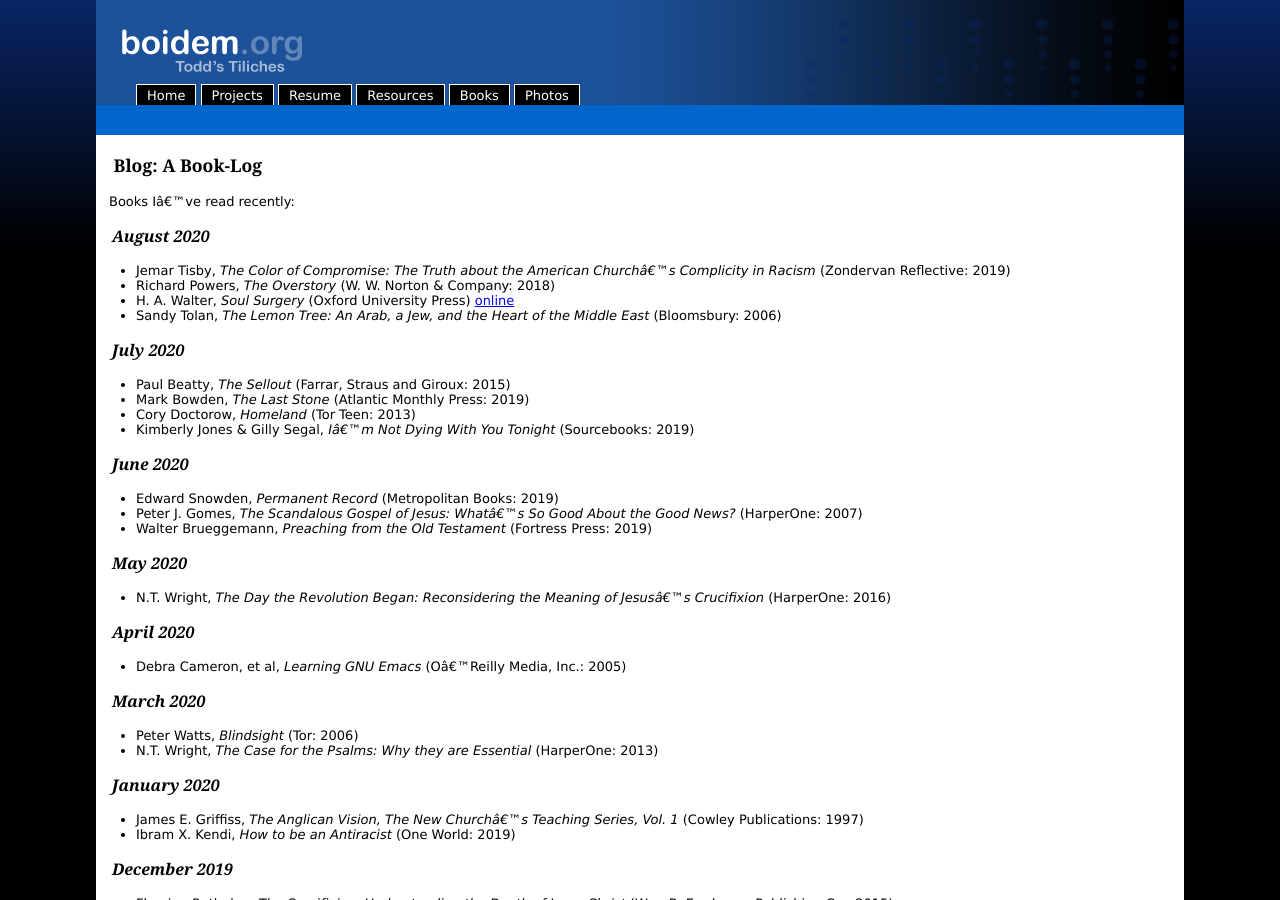
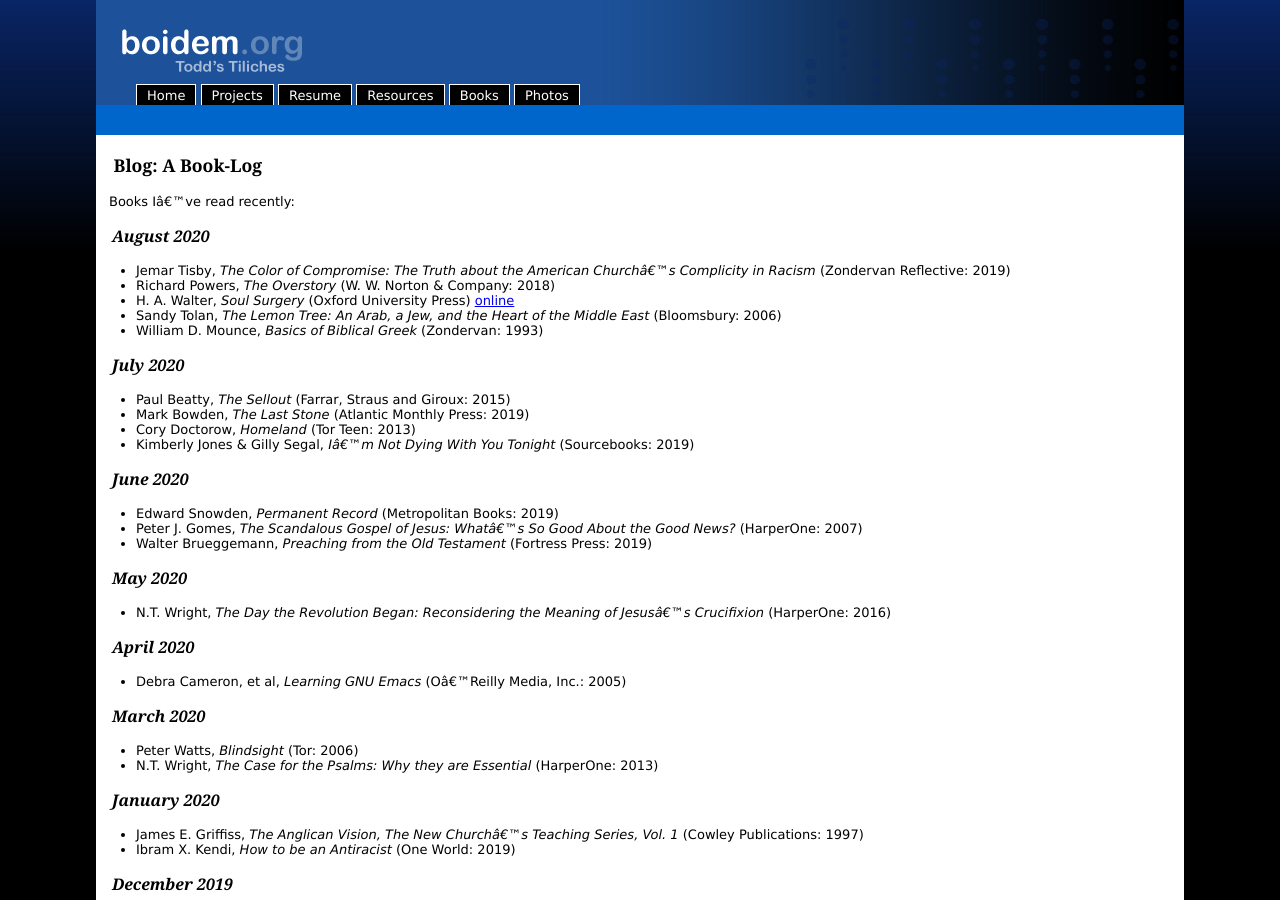
Before and after one commit to toddfoster/toddfoster.github.com, a Jekyll site: the page built from books.md, in a window 1280 px wide and 900 px high. Built offline with Jekyll 4.4.1, drawn with Linux system fonts in a browser that asks for light colours.

Commit message:
book: Mounce

```diff
--- a/books.md
+++ b/books.md
@@ -12,6 +12,7 @@ Books I've read recently:
 * Richard Powers, _The Overstory_ (W. W. Norton & Company: 2018)
 * H. A. Walter, _Soul Surgery_ (Oxford University Press) [online](https://stepstudy.org/)
 * Sandy Tolan, _The Lemon Tree: An Arab, a Jew, and the Heart of the Middle East_ (Bloomsbury: 2006)
+* William D. Mounce, _Basics of Biblical Greek_ (Zondervan: 1993)
 
 ## July 2020
 * Paul Beatty, _The Sellout_ (Farrar, Straus and Giroux: 2015)
```
